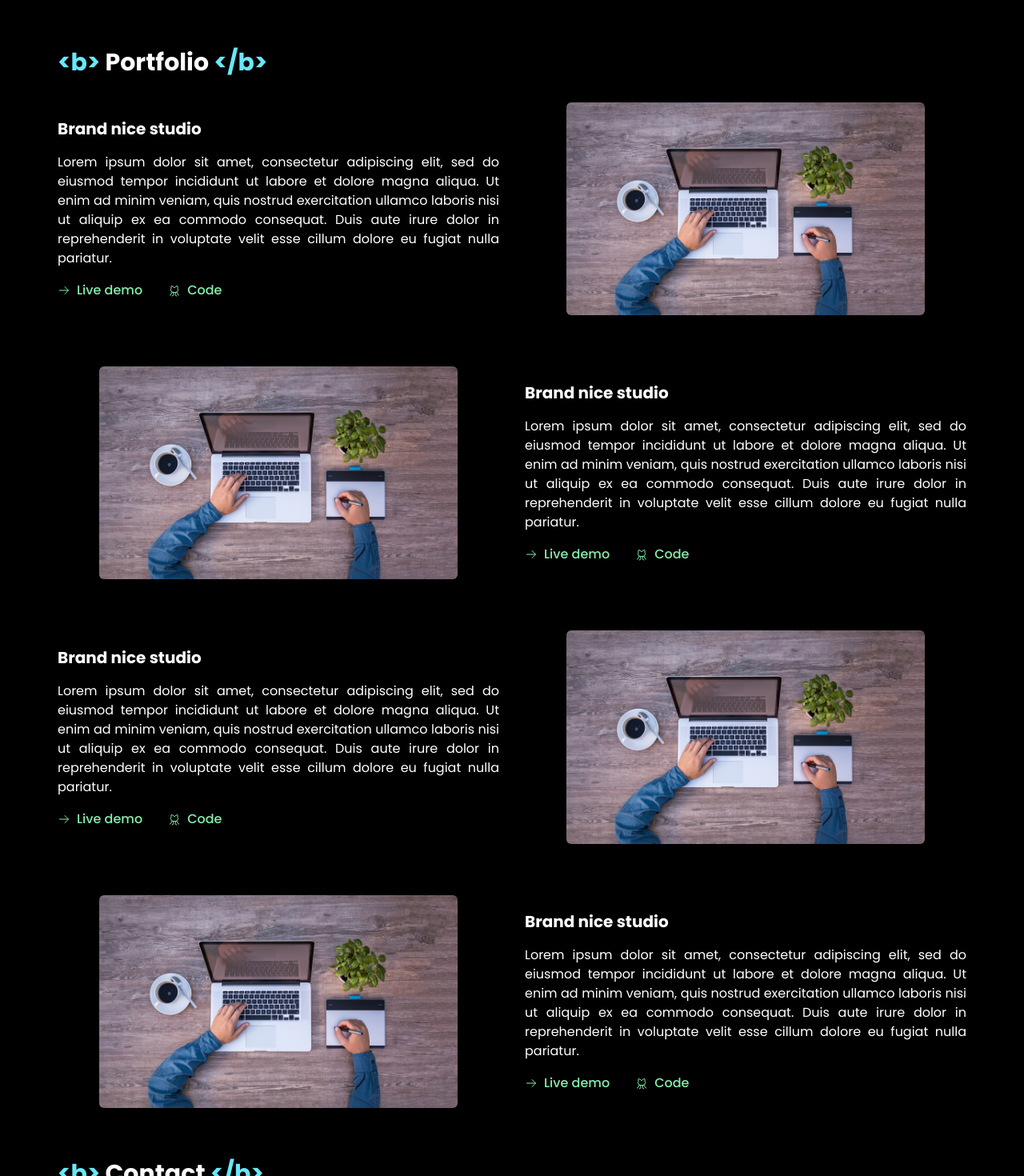
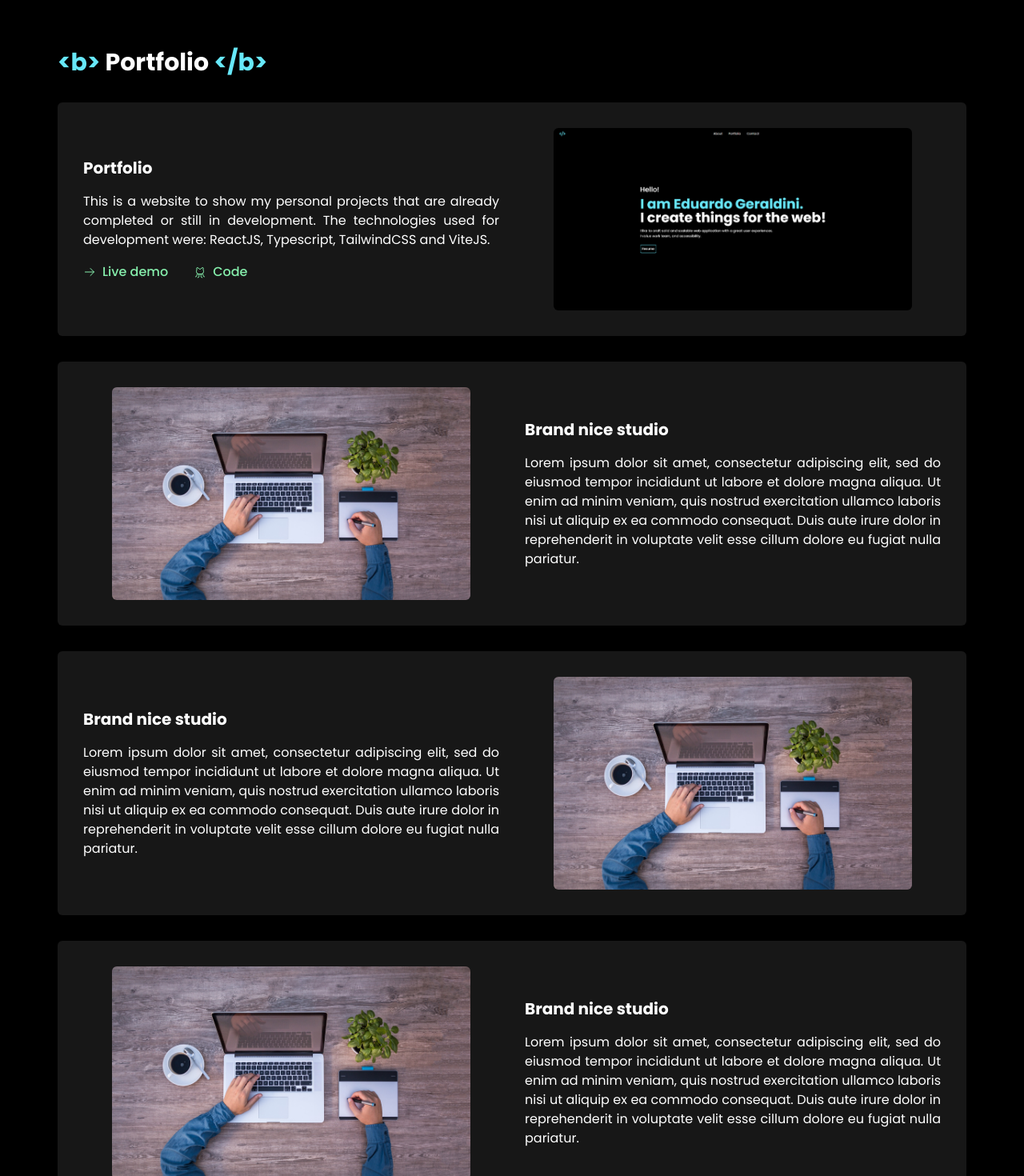
Before and after one commit to eduardogeraldini/portfolio, a React (Vite) app: page / in a window 1280 px wide. Shown: the part 1320-2790 px from the top of the page at 80% size. Built offline with nearby package versions, Linux system fonts and the light colour scheme.

Commit message:
fix: card fix

```diff
--- a/src/components/CardPortfolio.tsx
+++ b/src/components/CardPortfolio.tsx
@@ -5,11 +5,13 @@ interface CardPortfolioProps {
   description: string;
   image: string;
   type: string;
+  liveUrl?:string;
+  codeUrl?: string;
 }
 
-export function CardPortfolio({ title, description, image, type }: CardPortfolioProps) {
+export function CardPortfolio({ title, description, image, type, liveUrl, codeUrl }: CardPortfolioProps) {
   return (
-    <div className={`flex ${type === "left" ? "flex-row-reverse" : "flex-row"} items-center lg:flex-col-reverse gap-8`}>
+    <div className={`flex ${type === "left" ? "flex-row-reverse" : "flex-row"} items-center lg:flex-col-reverse gap-8 bg-neutral-900 p-8 rounded-md`}>
       <div className="basis-1/2">
         <h1 className="text-xl font-bold lg:text-base">{title}</h1>
 
@@ -18,19 +20,23 @@ export function CardPortfolio({ title, description, image, type }: CardPortfolio
         </p>
 
         <div className="flex flex-row gap-8 font-medium text-green-300">
-          <a className="flex flex-row gap-2 items-center mt-4 lg:text-sm" href="">
+          {liveUrl &&
+            <a className="flex flex-row gap-2 items-center mt-4 lg:text-sm" href={liveUrl} target="_blank">
               <ArrowRight />
               Live demo
             </a>
-          <a className="flex flex-row gap-2 items-center mt-4 lg:text-sm" href="">
+          }
+          {codeUrl &&
+            <a className="flex flex-row gap-2 items-center mt-4 lg:text-sm" href={codeUrl} target="_blank">
               <GithubLogo />
               Code
             </a>
+          }
         </div>
       </div>
 
       <div className="basis-1/2 justify-self-center flex justify-center items-center lg:mb-4">
-        <img className="max-w-md rounded-md" src={image} alt="" />
+        <img className="max-w-md rounded-md md:max-w-sm sm:max-w-xs" src={image} alt={'This is a screenshot of project ' + title} />
       </div>
     </div>
   );
--- a/src/components/sections/About/index.tsx
+++ b/src/components/sections/About/index.tsx
@@ -19,7 +19,7 @@ export function About() {
         </div>
 
         <div className="basis-1/2 justify-self-center flex justify-center items-center">
-          <img className="max-w-md rounded-md" src={imageAbout} alt="my photo" />
+          <img className="max-w-md rounded-md md:max-w-sm" src={imageAbout} alt="my photo" />
         </div>
       </div>
     </section>
--- a/src/components/sections/Portfolio/index.tsx
+++ b/src/components/sections/Portfolio/index.tsx
@@ -10,12 +10,14 @@ export function Portfolio() {
 
       {projects.map((project, index) => {
         return (
-          <div key={index} className="mb-16 lg:mb-12">
+          <div key={index} className="mb-8 last:mb-16">
             <CardPortfolio
               title={project.name}
               description={project.description}
               image={project.image}
               type={index % 2 === 0 ? "right" : "left"}
+              liveUrl={project.liveUrl}
+              codeUrl={project.codeUrl}
             />
           </div>
         )
--- a/src/data/projects.tsx
+++ b/src/data/projects.ts
@@ -1,14 +1,14 @@
 import projectImg from "../assets/project.jpg";
+import portolioImg from "../assets/readme-image.png";
 
 export const projects = [
   {
-    name: "Brand nice studio",
-    description: `Lorem ipsum dolor sit amet, consectetur adipiscing elit,
-                  sed do eiusmod tempor incididunt ut labore et dolore magna aliqua.
-                  Ut enim ad minim veniam, quis nostrud exercitation ullamco laboris nisi
-                  ut aliquip ex ea commodo consequat. Duis aute irure dolor in reprehenderit
-                  in voluptate velit esse cillum dolore eu fugiat nulla pariatur.`,
-    image: projectImg
+    name: "Portfolio",
+    description: `This is a website to show my personal projects that are already completed or still in development.
+                  The technologies used for development were: ReactJS, Typescript, TailwindCSS and ViteJS.`,
+    image: portolioImg,
+    liveUrl: "https://eduardo-geraldini.vercel.app/",
+    codeUrl: "https://github.com/eduardogeraldini/portfolio",
   },
   {
     name: "Brand nice studio",
@@ -17,7 +17,7 @@ export const projects = [
                   Ut enim ad minim veniam, quis nostrud exercitation ullamco laboris nisi
                   ut aliquip ex ea commodo consequat. Duis aute irure dolor in reprehenderit
                   in voluptate velit esse cillum dolore eu fugiat nulla pariatur.`,
-    image: projectImg
+    image: projectImg,
   },
   {
     name: "Brand nice studio",
@@ -39,4 +39,10 @@ export const projects = [
   },
 ];
 
-export type ProjectType = typeof projects;
+export type ProjectType = {
+  name: string;
+  description: string;
+  image: string;
+  liveUrl?: string;
+  codeUrl?: string;
+};
```
Lines whose indentation alone changed are shown as unchanged.
